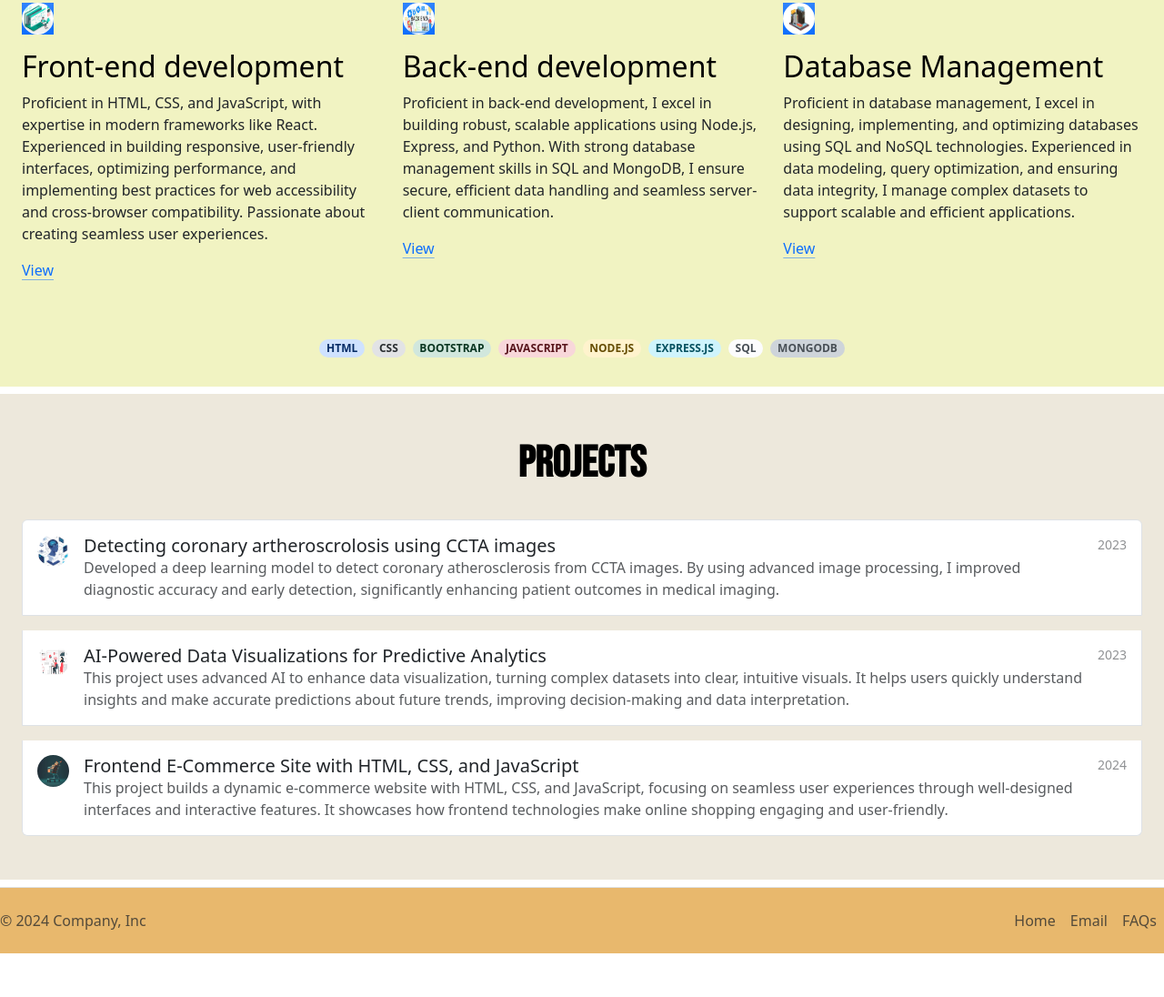
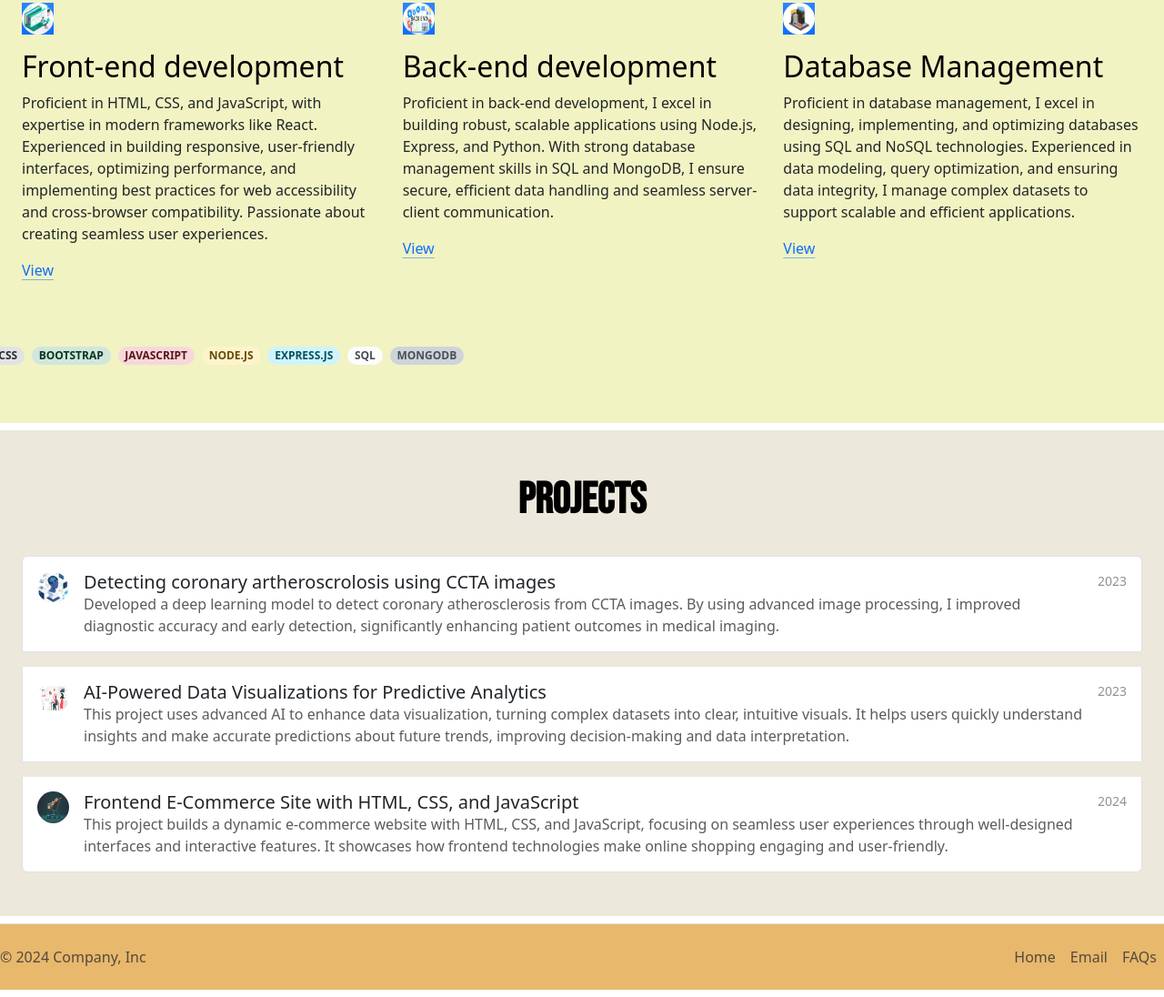
Before and after one commit to Noor-Afik-Jalaludeen-A/bootstrap-portfolio, a plain HTML site: page index.html in a window 1280 px wide. Shown: the part 1169-2265 px from the top of the page at 91% size. Before the commit the page ends 2225 px from the top, so only its background shows below. Drawn offline with nearby package versions, Linux system fonts and the light colour scheme; a web font is replaced by a local one.

Commit message:
Update index.html

```diff
--- a/index.html
+++ b/index.html
@@ -133,8 +133,7 @@
               </a>
           </div>
           <!-- Badge -->
-        </div>
-        <div class="d-flex gap-2 justify-content-center py-3">
+              <div class="d-flex gap-2 justify-content-center pt-5">
           <span class="badge bg-primary-subtle text-primary-emphasis rounded-pill">HTML</span>
           <span class="badge bg-secondary-subtle text-secondary-emphasis rounded-pill">CSS</span>
           <span class="badge bg-success-subtle text-success-emphasis rounded-pill">BOOTSTRAP</span>
@@ -143,6 +142,7 @@
           <span class="badge bg-info-subtle text-info-emphasis rounded-pill">EXPRESS.JS</span>
           <span class="badge bg-light-subtle text-light-emphasis rounded-pill">SQL</span>
           <span class="badge bg-dark-subtle text-dark-emphasis rounded-pill">MONGODB</span>
+        </div>
         </div>
       </div>
 
```
